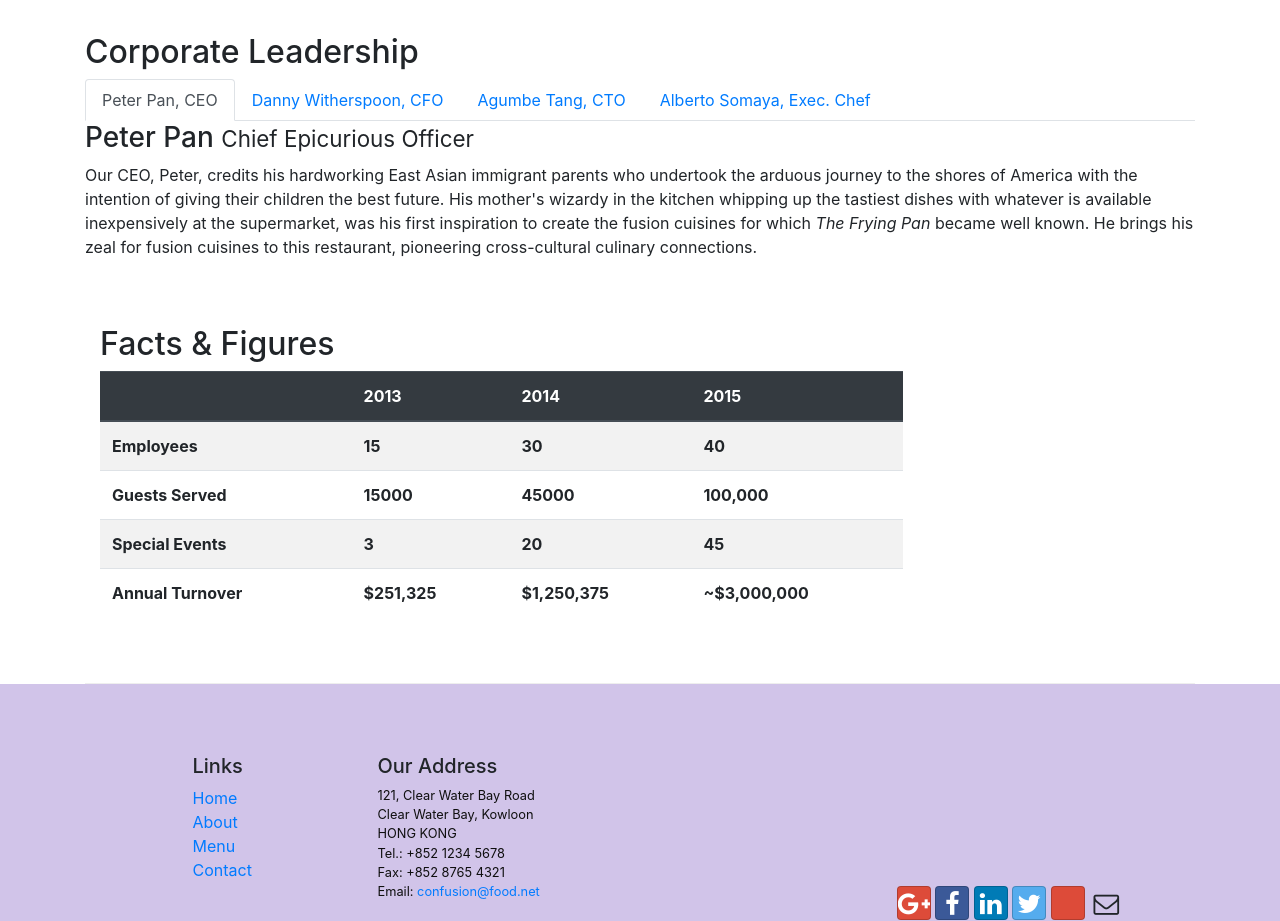
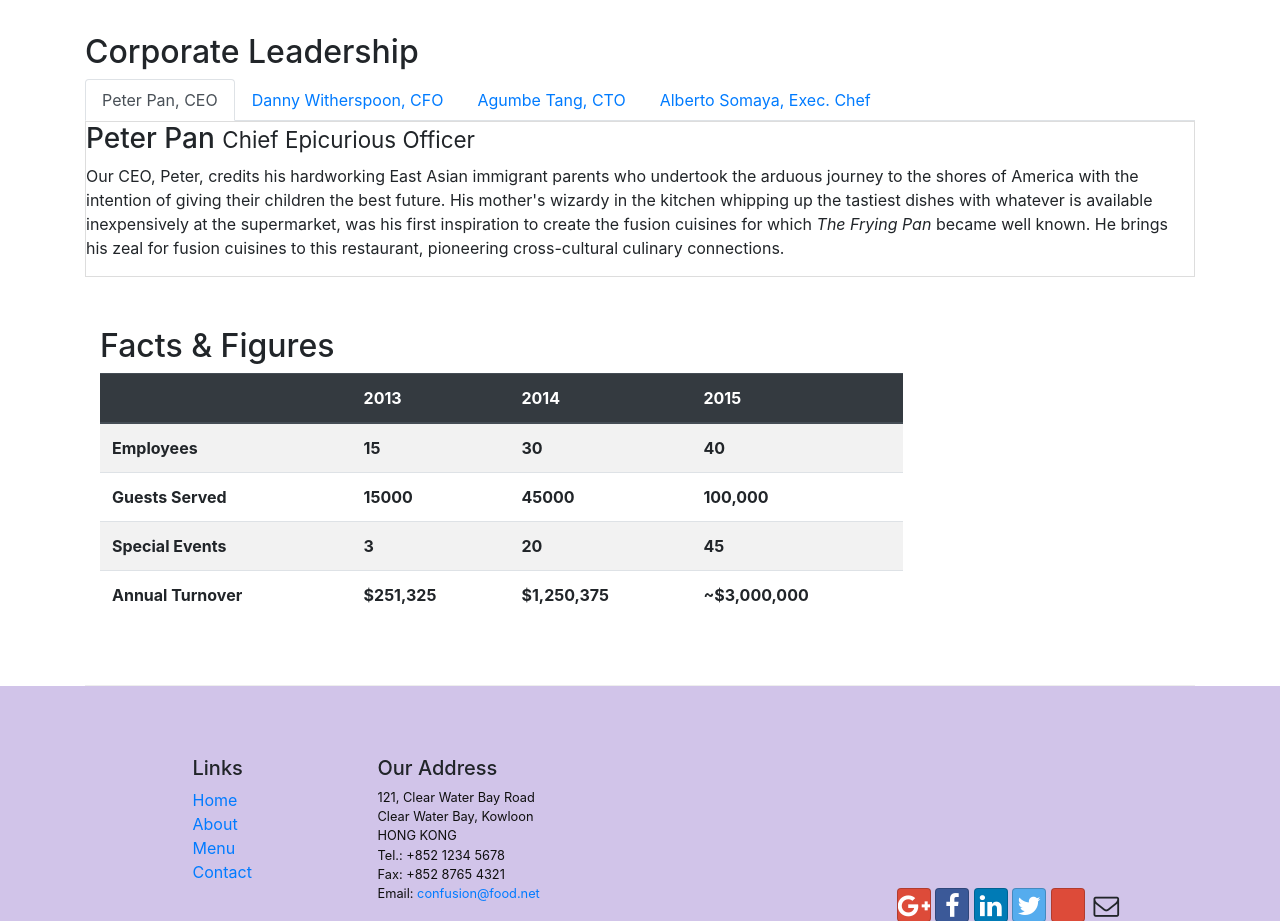
Before and after one commit to lismaroliveira1/frontend-web-ui-nodejs-bootstrap, a website: page aboutus.html in a window 1280 px wide. Shown: the part 1122-2043 px from the top of the page. Drawn offline with nearby package versions, Linux system fonts and the light colour scheme; some icons are missing.

Commit message:
insert border on tab panel

```diff
--- a/css/styles.css
+++ b/css/styles.css
@@ -37,3 +37,9 @@ body {
 .navbar-dark{
     background-color: #512DAB;
 }
+.tab-content {
+    border-left:  1px solid #ddd;
+    border-right: 1px solid #ddd;
+    border-bottom: 1px solid #ddd;
+    border-top: 1px solid #ddd;
+}
```
Also changed, not shown: aboutus.html (+0 -2 lines).
